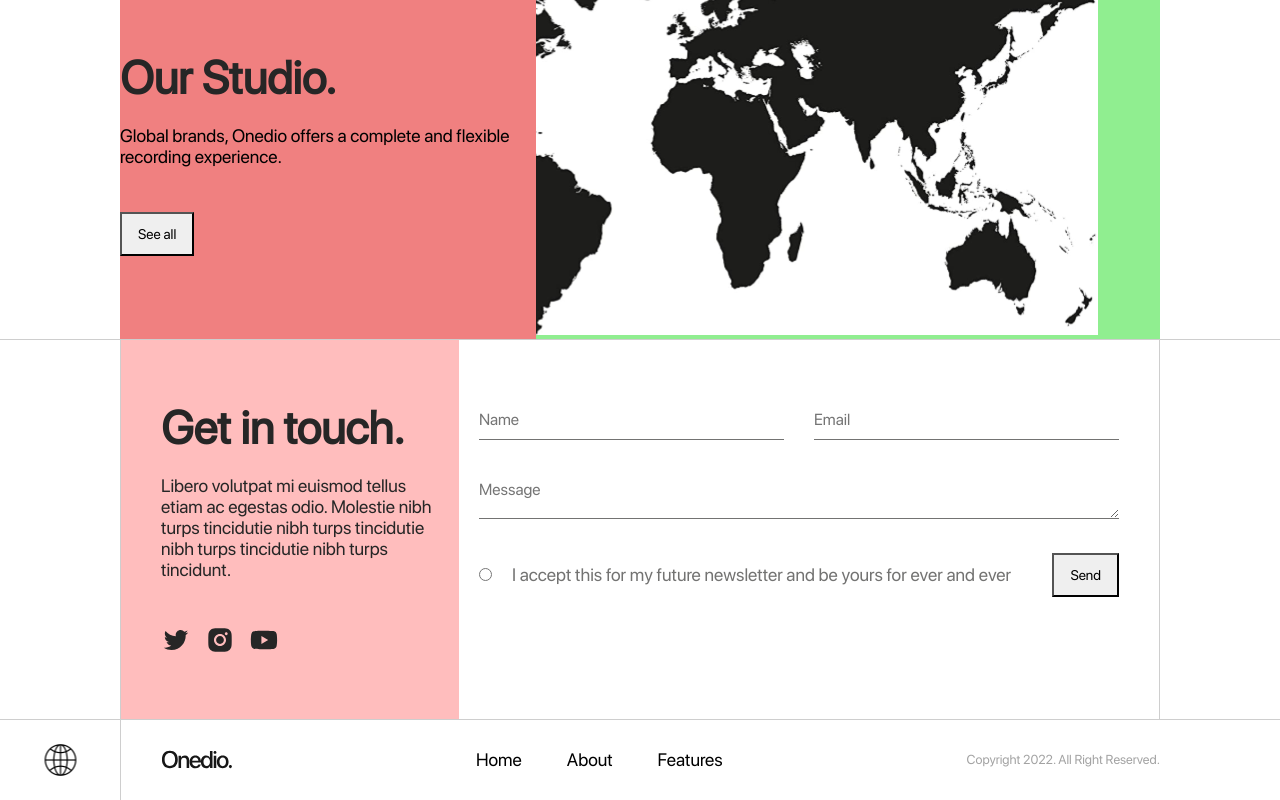
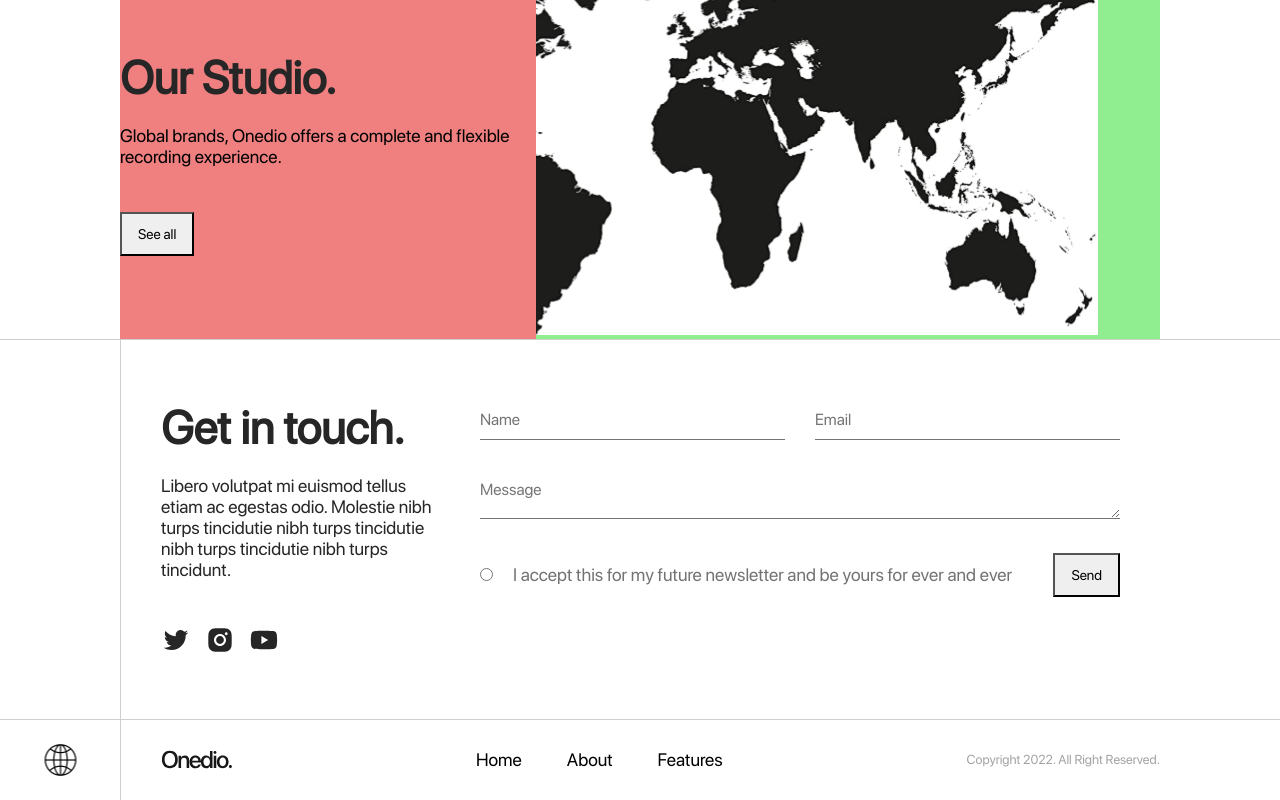
Before and after one commit to Pedro6Miguel/Onedio.-Studio, a React (Vite) app: page / in a window 1280 px wide. Shown: the part 2600-3400 px from the top of the page. Built offline with nearby package versions, Linux system fonts and the light colour scheme.

Commit message:
Remove border right from contact component

```diff
--- a/components/Contact/styles.module.scss
+++ b/components/Contact/styles.module.scss
@@ -3,7 +3,6 @@
     border-bottom: 1px solid rgb(206, 206, 206);
 
     .left {
-        background-color: rgb(255, 189, 189);
         width: 40vw;
         margin-left: 120px;
         border-left: 1px solid rgb(206, 206, 206);
@@ -24,7 +23,6 @@
     .right {
         width: 60vw;
         margin-right: 120px;
-        border-right: 1px solid rgb(206, 206, 206);
         padding: 60px 40px 60px 20px;
 
         .first {
```
